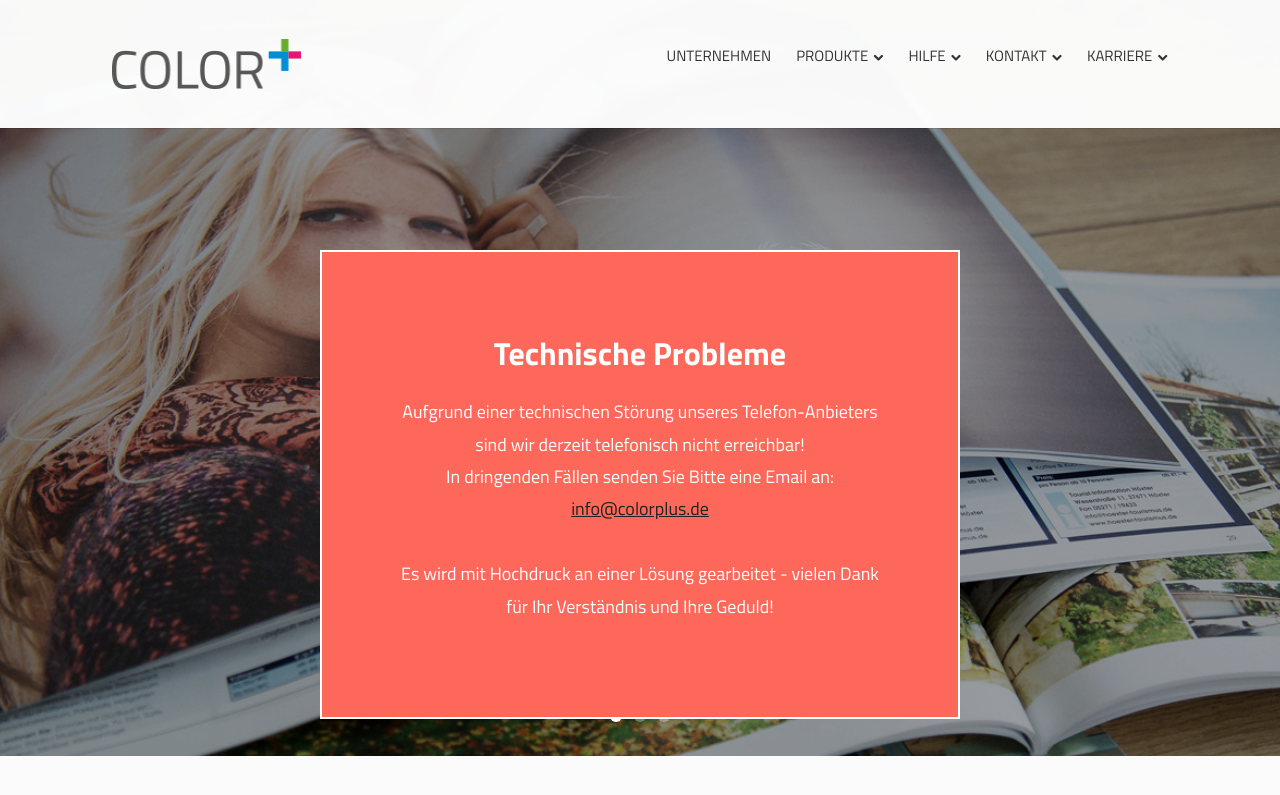
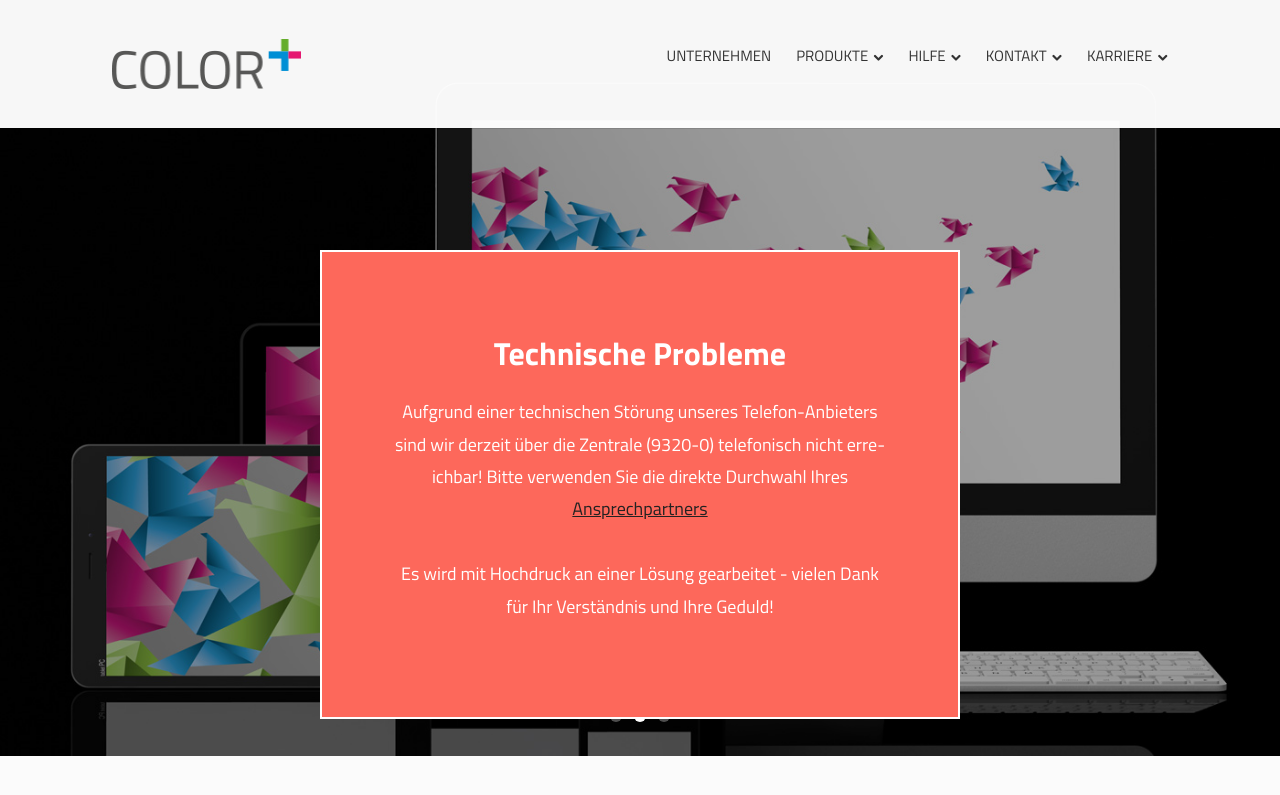
Before and after one commit to colorplusWeb/colorplus.de, a Jekyll site: the page built from index.html, in a window 1280 px wide and 900 px high, cut to the strip 0-803 px from the top of the window. Shown: the top 795 px of the strip. Built offline with Jekyll 4.4.1, drawn with Linux system fonts in a browser that asks for light colours.

Commit message:
direkte durchwahl Störung

```diff
--- a/index.html
+++ b/index.html
@@ -6,11 +6,11 @@
   <h2 style="color: white; margin-top: 10px">Technische Probleme</h2>
   <p>
     Aufgrund einer technischen Störung unseres Telefon-Anbieters sind wir
-    derzeit telefonisch nicht erreichbar! <br />In dringenden Fällen senden Sie
-    Bitte eine Email an:
-    <a href="mailto:info@colorplus.de">info@colorplus.de</a> <br /><br />Es wird
-    mit Hochdruck an einer Lösung gearbeitet - vielen Dank für Ihr Verständnis
-    und Ihre Geduld!
+    derzeit über die Zentrale (9320-0) telefonisch nicht erreichbar! Bitte
+    verwenden Sie die direkte Durchwahl Ihres
+    <a href="/kontakt/team">Ansprechpartners</a><br />
+    <br />Es wird mit Hochdruck an einer Lösung gearbeitet - vielen Dank für Ihr
+    Verständnis und Ihre Geduld!
   </p>
 </div>
 <main role="main">
```
